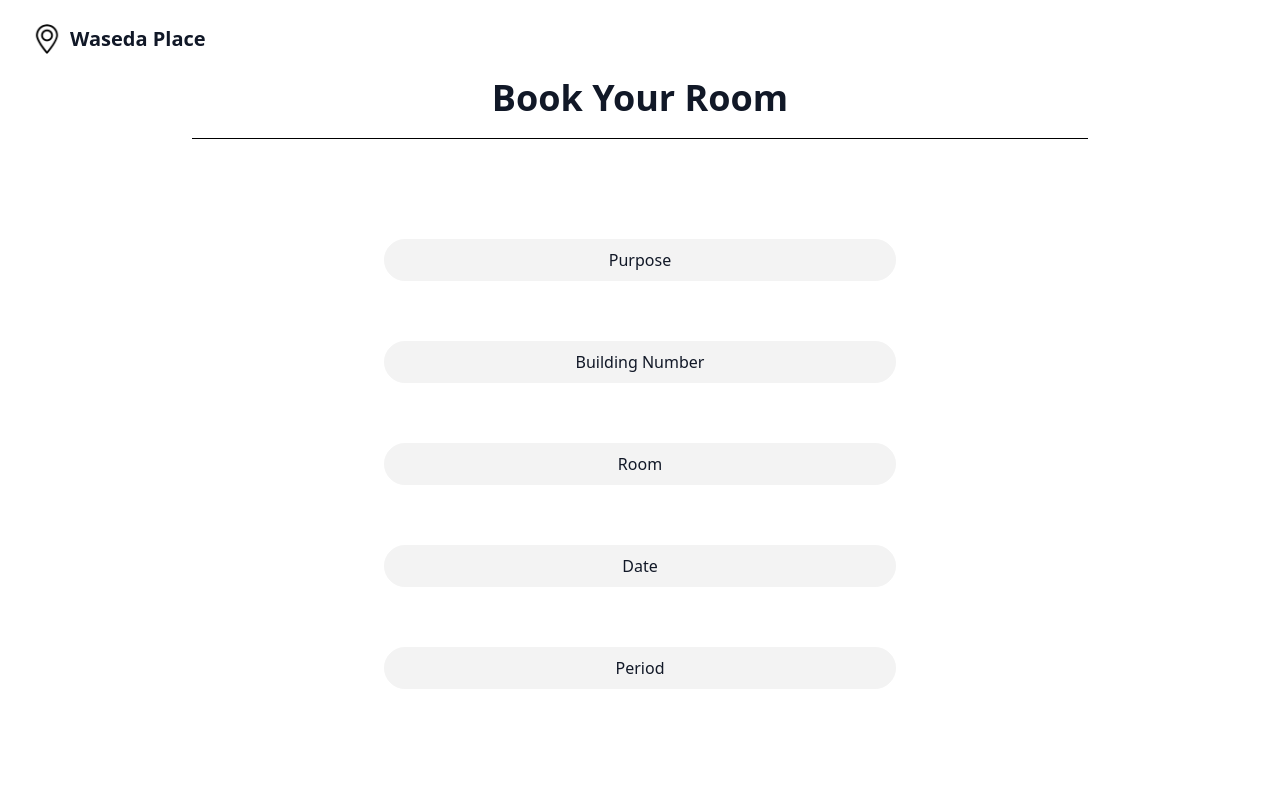
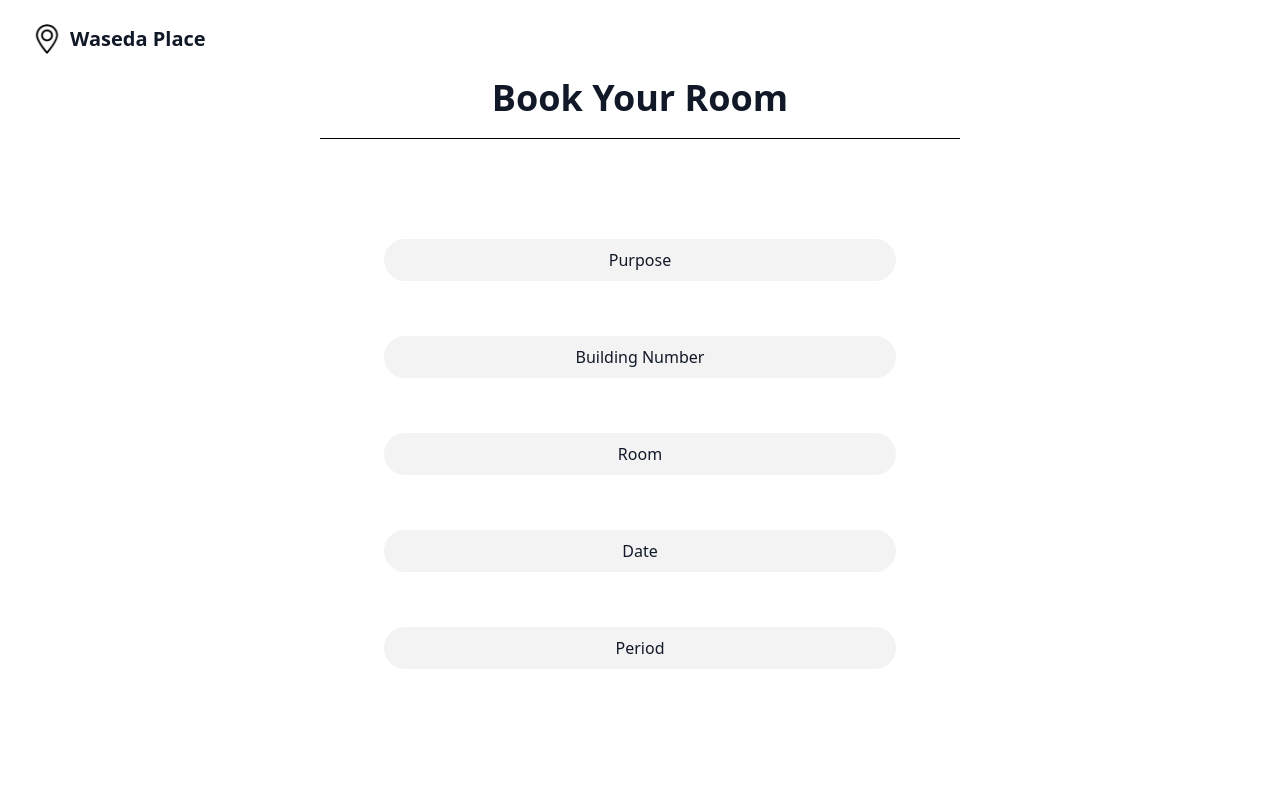
Before and after one commit to khaledyasser2/WasedaPlace, a Next.js app in the folder waseda-frontend/: page /booking in a window 1280 px wide. Shown: the top 800 px of the page. Built offline with nearby package versions, Linux system fonts and the light colour scheme.

Commit message:
additional change

```diff
--- a/waseda-frontend/src/app/globals.css
+++ b/waseda-frontend/src/app/globals.css
@@ -54,7 +54,7 @@
   border: none;
   border-top: 1px solid #000000;
   margin: 20px 0;
-  width: 70%;
+  width: 50%;
   margin-bottom: 100px;
 }
 
@@ -85,7 +85,7 @@
   position: relative;
   display: flex;
   width: 40%;
-  margin-bottom: 10px;
+  margin-bottom: 5px;
 }
 
 @media (prefers-color-scheme: dark) {
```
